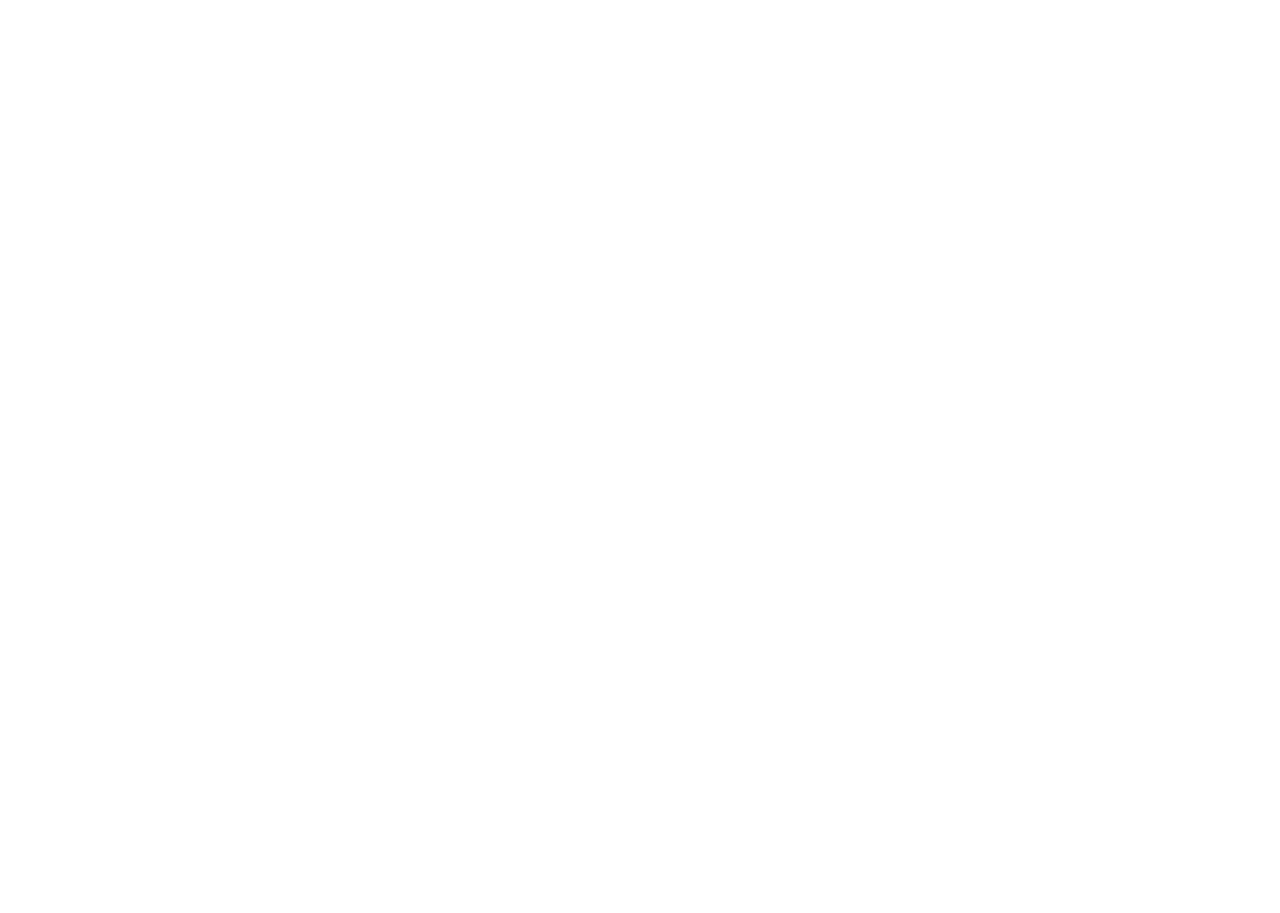
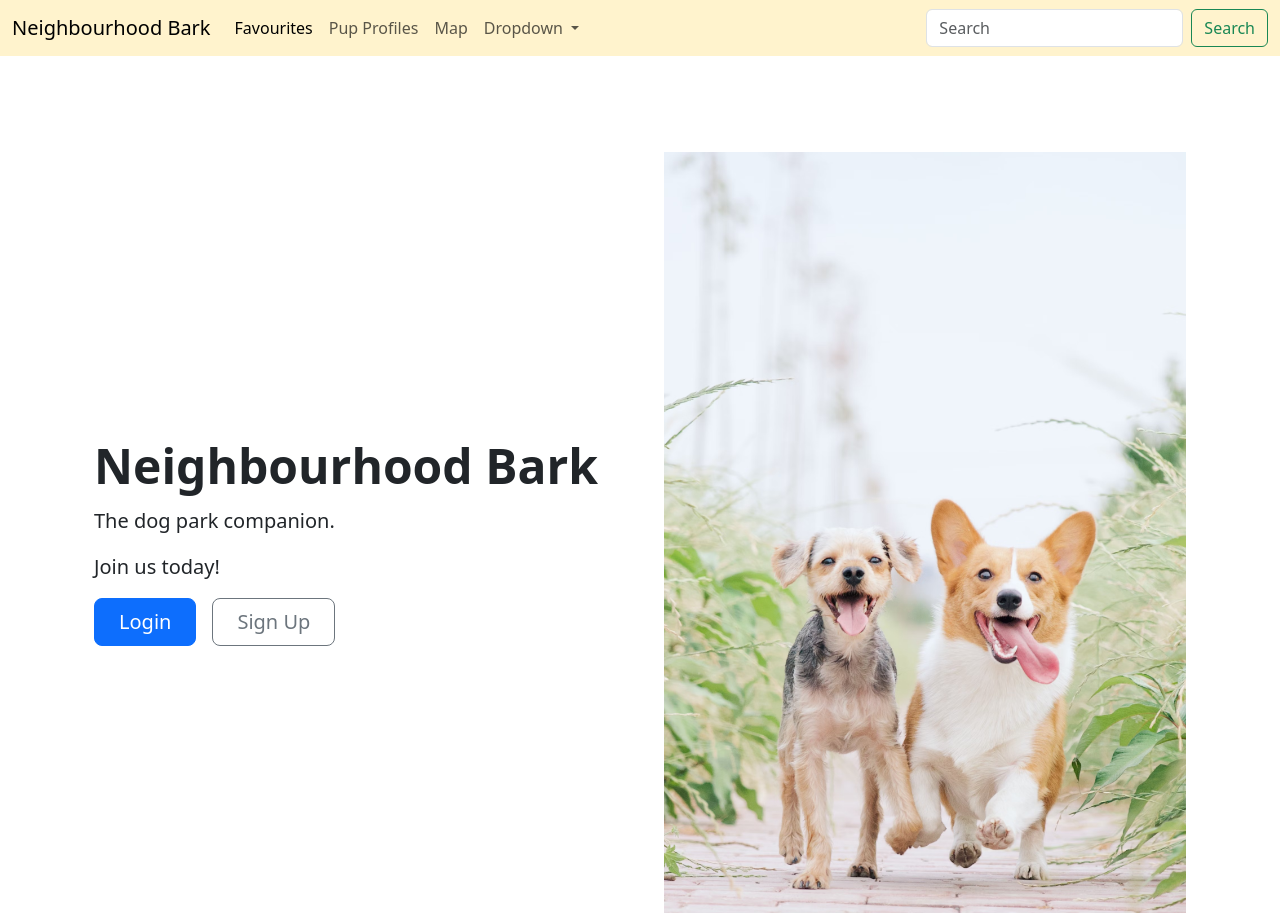
Before and after one commit to Catherine-Queenan/1800_202330_BBY15, a plain HTML site: page index.html in a window 1280 px wide. Shown: the top 913 px of the page. Before the commit the page ends 800 px from the top, so only its background shows below. Drawn offline with nearby package versions, Linux system fonts and the light colour scheme.

Commit message:
added navbar and hero

```diff
--- a/index.html
+++ b/index.html
@@ -16,11 +16,68 @@
 
     <!-- Link to styles of your own -->
     <!-- <link rel="stylesheet" href="./styles/style.css"> -->
+    <link href="https://cdn.jsdelivr.net/npm/bootstrap@5.3.2/dist/css/bootstrap.min.css" rel="stylesheet"
+        integrity="sha384-T3c6CoIi6uLrA9TneNEoa7RxnatzjcDSCmG1MXxSR1GAsXEV/Dwwykc2MPK8M2HN" crossorigin="anonymous">
+
+        <script src="https://cdn.jsdelivr.net/npm/bootstrap@5.3.2/dist/js/bootstrap.bundle.min.js"
+        integrity="sha384-C6RzsynM9kWDrMNeT87bh95OGNyZPhcTNXj1NW7RuBCsyN/o0jlpcV8Qyq46cDfL" crossorigin="anonymous"></script>
 
 </head>
 
 <body>
+    <nav class="navbar navbar-expand-lg navbar-light bg-warning-subtle">
+        <div class="container-fluid">
+          <a class="navbar-brand" href="#">Neighbourhood Bark</a>
+          <button class="navbar-toggler" type="button" data-bs-toggle="collapse" data-bs-target="#navbarSupportedContent" aria-controls="navbarSupportedContent" aria-expanded="false" aria-label="Toggle navigation">
+            <span class="navbar-toggler-icon"></span>
+          </button>
+          <div class="collapse navbar-collapse" id="navbarSupportedContent">
+            <ul class="navbar-nav me-auto mb-2 mb-lg-0">
+              <li class="nav-item">
+                <a class="nav-link active" aria-current="page" href="#">Favourites</a>
+              </li>
+              <li class="nav-item">
+                <a class="nav-link" href="#">Pup Profiles</a>
+              </li>
+              <li class="nav-item">
+                <a class="nav-link" href="#">Map</a>
+              </li>
+              <li class="nav-item dropdown">
+                <a class="nav-link dropdown-toggle" href="#" id="navbarDropdown" role="button" data-bs-toggle="dropdown" aria-expanded="false">
+                  Dropdown
+                </a>
+                <ul class="dropdown-menu" aria-labelledby="navbarDropdown">
+                  <li><a class="dropdown-item" href="#">Profile</a></li>
+                  <li><a class="dropdown-item" href="#">Settings</a></li>
+                  <li><hr class="dropdown-divider"></li>
+                  <li><a class="dropdown-item" href="#">Help</a></li>
+                </ul>
+              </li>
+            </ul>
+            <form class="d-flex">
+              <input class="form-control me-2" type="search" placeholder="Search" aria-label="Search">
+              <button class="btn btn-outline-success" type="submit">Search</button>
+            </form>
+          </div>
+        </div>
+      </nav>
 
+      <div class="container col-xxl-8 px-4 py-5">
+        <div class="row flex-lg-row-reverse align-items-center g-5 py-5">
+          <div class="col-10 col-sm-8 col-lg-6">
+            <img src="/images/photo-1560743641-3914f2c45636.avif" class="d-block mx-lg-auto img-fluid" alt="Bootstrap Themes" width="700" height="500" loading="lazy">
+          </div>
+          <div class="col-lg-6">
+            <h1 class="display-5 fw-bold lh-1 mb-3">Neighbourhood Bark</h1>
+            <p class="lead">The dog park companion.</p>
+            <p class="lead">Join us today!</p>
+            <div class="d-grid gap-2 d-md-flex justify-content-md-start">
+              <button type="button" class="btn btn-primary btn-lg px-4 me-md-2">Login</button>
+              <button type="button" class="btn btn-outline-secondary btn-lg px-4">Sign Up</button>
+            </div>
+          </div>
+        </div>
+      </div>
     <!------------------------------>
     <!-- Your HTML Layout go here -->
     <!------------------------------>
```
Also changed, not shown: images/dogs playing.jpg (added), images/photo-1560743641-3914f2c45636.avif (added), 1 other file.
